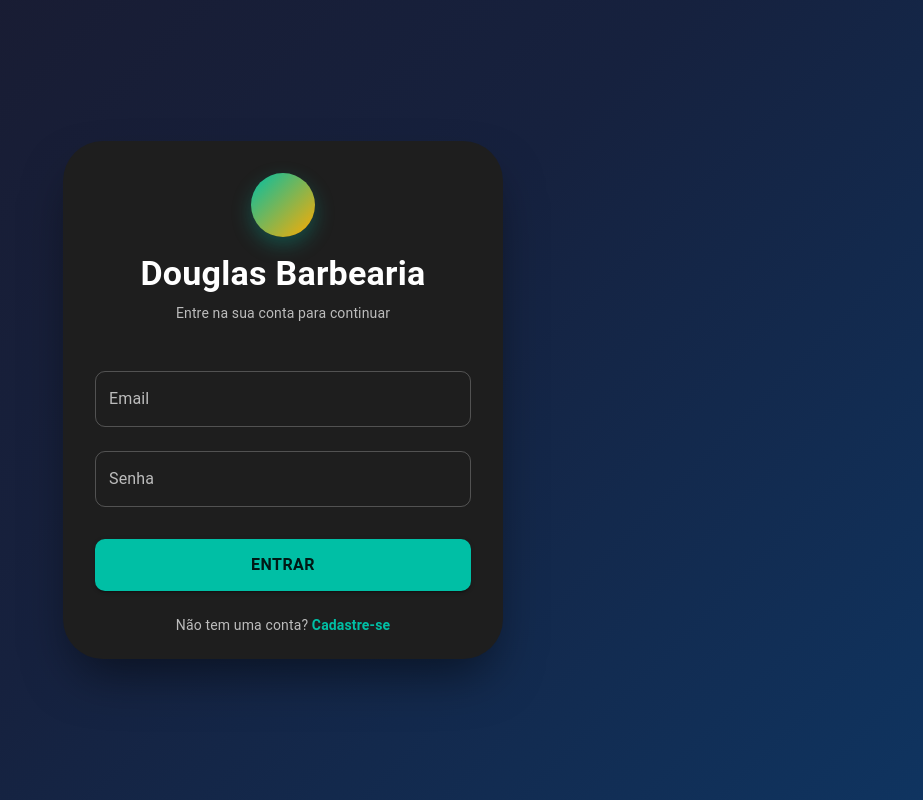
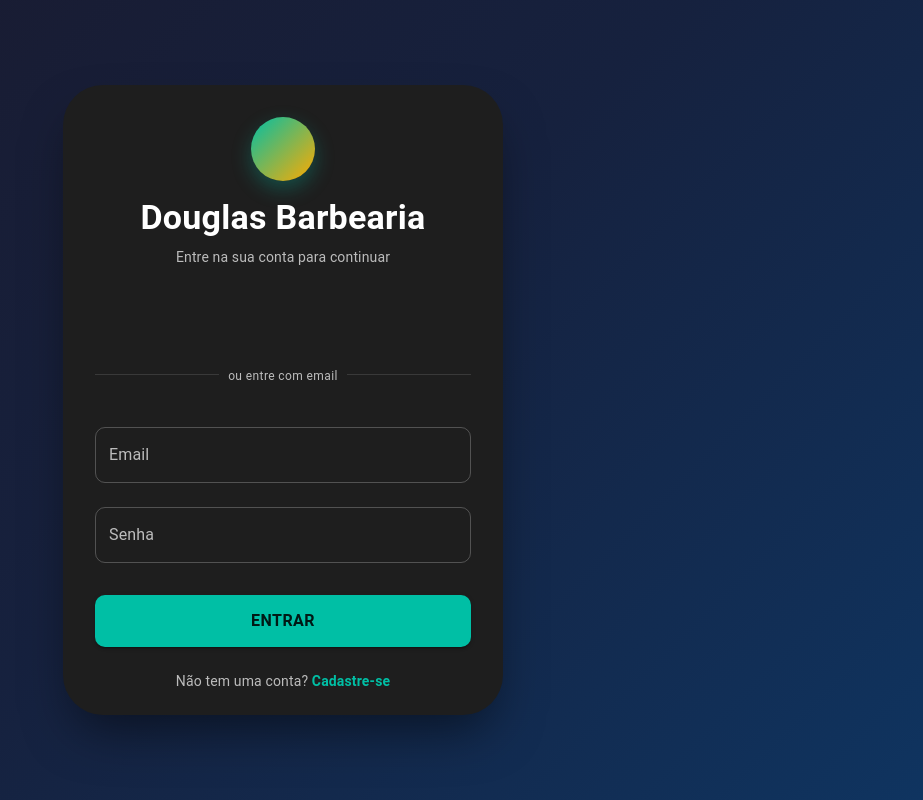
Before and after one commit to yuri-silveiraa/front-barbearia, a React (Vite) app: page /login in a window 1280 px wide. Shown: the whole page, without its empty margins (357-1280 px from the left). Built offline with nearby package versions, Linux system fonts and the light colour scheme; no server answers; some icons are missing.

Commit message:
feat(frontend): habilita login com google

```diff
--- a/src/contexts/AuthContext.tsx
+++ b/src/contexts/AuthContext.tsx
@@ -1,5 +1,6 @@
 import { createContext, useContext, useEffect, useState, useRef } from "react";
 import { loginService, getMe, logoutService, updateMe, deleteMe, verifyEmail } from "../api/auth/auth.service";
+import { googleAuthService } from "../api/auth/googleAuth";
 import { fetchCsrfToken, clearCsrfToken } from "../api/http";
 import type { User, AuthContextData, UpdateProfileData } from "../features/auth/types";
 import type { LoginData } from "../api/auth/schema";
@@ -30,6 +31,13 @@ export function AuthProvider({ children }: { children: React.ReactNode }) {
 
   async function login(data: LoginData) {
     const result = await loginService(data);
+    setUser(result.user);
+    await fetchCsrfToken();
+    return result.user;
+  }
+
+  async function loginWithGoogle(credential: string) {
+    const result = await googleAuthService(credential);
     setUser(result.user);
     await fetchCsrfToken();
     return result.user;
@@ -68,6 +76,7 @@ export function AuthProvider({ children }: { children: React.ReactNode }) {
       user,
       isAuthenticated: !!user,
       login,
+      loginWithGoogle,
       verifyEmailAndLogin,
       updateUser,
       deleteUser,
--- a/src/features/auth/pages/LoginPage.tsx
+++ b/src/features/auth/pages/LoginPage.tsx
@@ -19,14 +19,13 @@ import VisibilityIcon from "@mui/icons-material/Visibility";
 import VisibilityOffIcon from "@mui/icons-material/VisibilityOff";
 import ContentCutIcon from "@mui/icons-material/ContentCut";
 import { loginSchema } from "../../../api/auth/schema";
-import { googleAuthService } from "../../../api/auth/googleAuth";
 import { FeedbackBanner } from "../../../components/FeedbackBanner";
 import { useAuth } from "../../../contexts/AuthContext";
 import type { LoginData } from "../../../api/auth/schema";
 
 export function LoginPage() {
   const navigate = useNavigate();
-  const { login, user, loadingAuth } = useAuth();
+  const { login, loginWithGoogle, user, loadingAuth } = useAuth();
   const [error, setError] = useState("");
   const [showPassword, setShowPassword] = useState(false);
 
@@ -76,8 +75,8 @@ export function LoginPage() {
       if (!credentialResponse.credential) {
         throw new Error("Token Google não disponível");
       }
-      const result = await googleAuthService(credentialResponse.credential);
-      if (result.user.type === "BARBER") {
+      const result = await loginWithGoogle(credentialResponse.credential);
+      if (result.type === "BARBER") {
         navigate("/agenda", { replace: true });
       } else {
         navigate("/reservas", { replace: true });
@@ -95,7 +94,7 @@ export function LoginPage() {
     setError("Falha ao fazer login com Google. Tente novamente.");
   };
 
-  const showGoogleLogin = false;
+  const showGoogleLogin = Boolean(import.meta.env.VITE_GOOGLE_CLIENT_ID);
 
   return (
     <Box
--- a/src/features/auth/types.ts
+++ b/src/features/auth/types.ts
@@ -13,6 +13,7 @@ export type AuthContextData = {
   user: User | null;
   isAuthenticated: boolean;
   login: (data: LoginData) => Promise<User>;
+  loginWithGoogle: (credential: string) => Promise<User>;
   verifyEmailAndLogin: (code: string) => Promise<User>;
   updateUser: (data: UpdateProfileData) => Promise<User>;
   deleteUser: () => Promise<void>;
```
Also changed, not shown: 1 other file (tests, documents, lock files or other folders).
